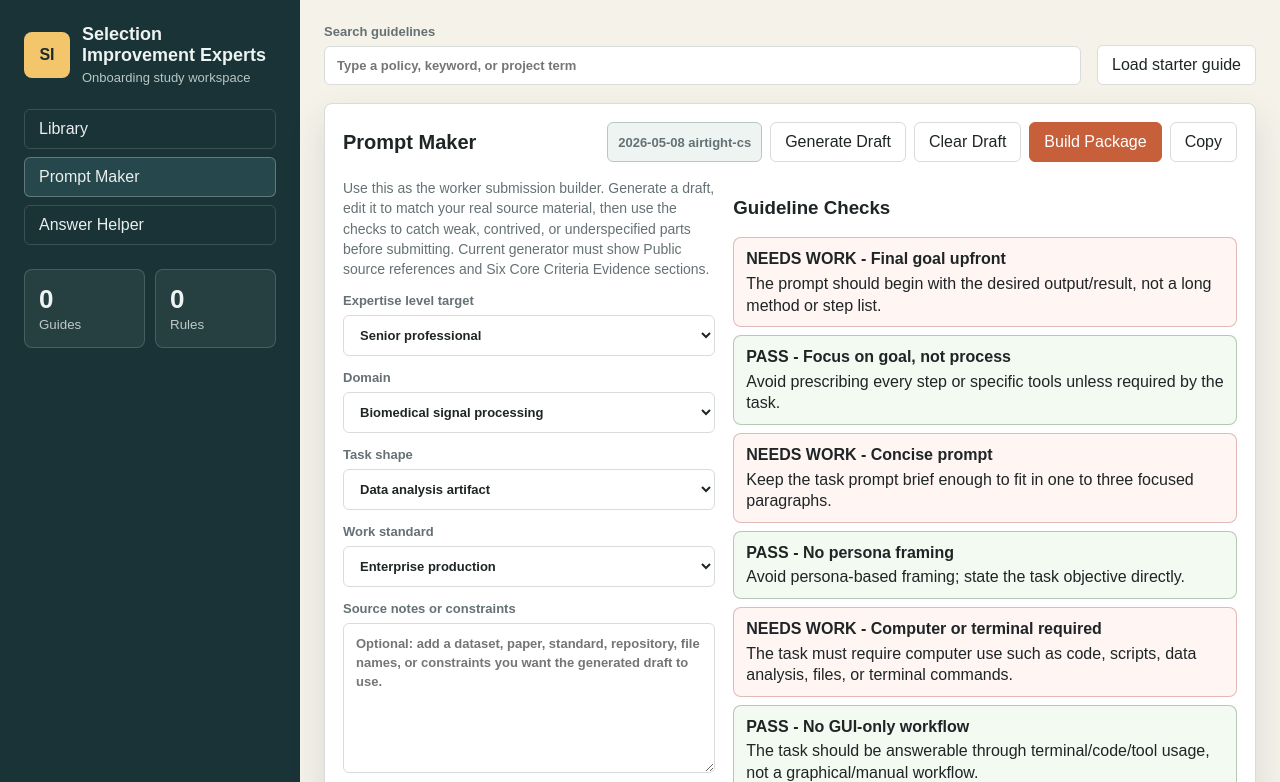
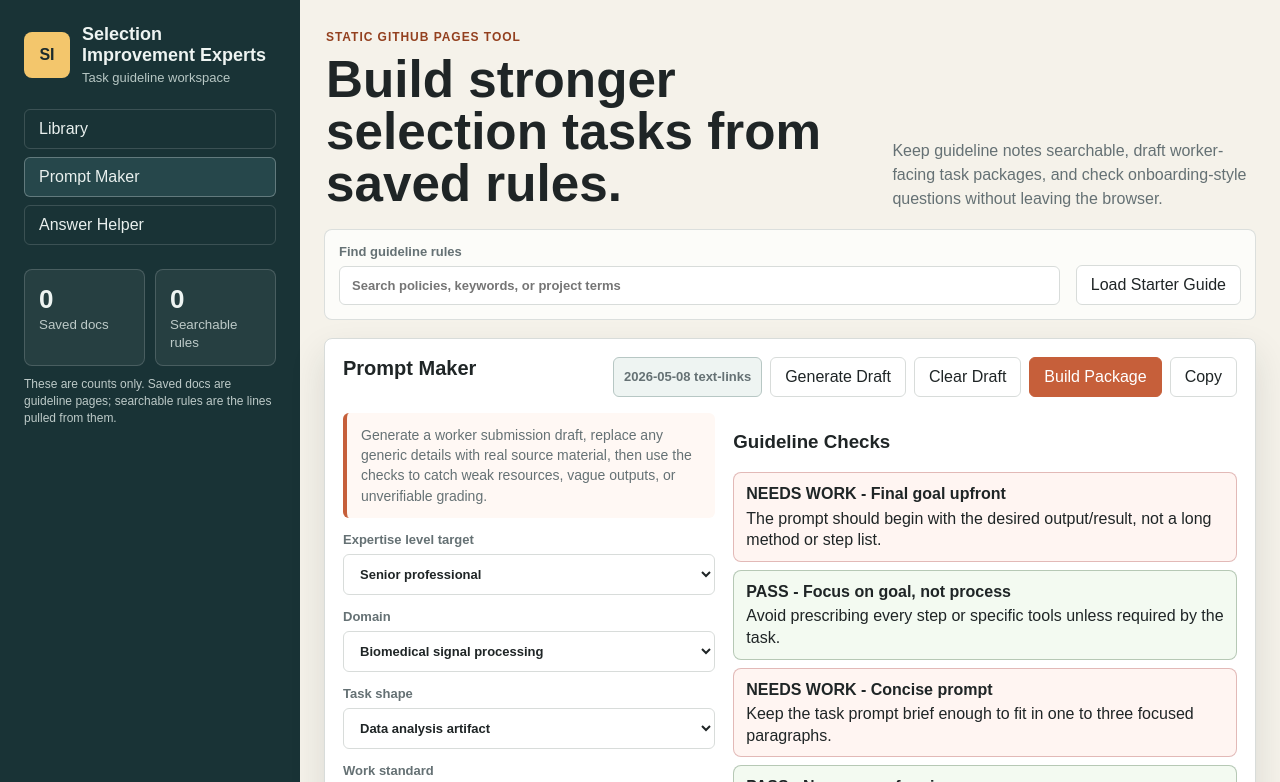
Before and after one commit to DaCameraGirl/selection-improvement-experts, a plain HTML site: page index.html in a window 1280 px wide. Both pictures are taken after a click on the button "Prompt Maker". Shown: the top 782 px of the page. Drawn offline with Linux system fonts and the light colour scheme.

Commit message:
Tighten UI copy and resource links

```diff
--- a/app.js
+++ b/app.js
@@ -1,5 +1,5 @@
 const STORAGE_KEY = "selection-improvement-experts-v1";
-const APP_VERSION = "2026-05-08 airtight-cs";
+const APP_VERSION = "2026-05-08 text-links";
 
 const state = {
   guides: [],
@@ -1012,7 +1012,7 @@ function buildResourceDraft(domainKey, profile, scenario, standard) {
     "Provide one self-contained zip folder with this structure:",
     "",
     "Public source references:",
-    ...resourceSourcesFor(details, profile).map((item) => `- ${item}`),
+    ...resourceSourcesFor(details, profile).map((item) => `- ${formatSourceLink(item)}`),
     "",
     "README.md",
     "- Describe each file, column schema, unit, coordinate/time convention, expected output path, and exclusion rule.",
@@ -1047,6 +1047,20 @@ function resourceSourcesFor(details, profile) {
     `Source basis: ${profile.sourceKit}.`,
     "README.md must name the exact public dataset, repository, paper, standard, or self-contained benchmark source used for the task."
   ];
+}
+
+function formatSourceLink(source) {
+  const text = String(source || "");
+  const urlMatch = text.match(/https?:\/\/\S+/);
+  if (!urlMatch) return text;
+
+  const url = urlMatch[0].replace(/[),.;]+$/, "");
+  const prefix = text.slice(0, urlMatch.index).trim();
+  const suffix = text.slice(urlMatch.index + urlMatch[0].length);
+  const label = prefix.endsWith(":") ? prefix.slice(0, -1).trim() : prefix;
+
+  if (!label) return `${text.slice(0, urlMatch.index)}${url}${suffix}`;
+  return `[${label}](${url})${suffix}`;
 }
 
 function buildGoldenSolutionDraft(domainKey, profile, scenario) {
--- a/index.html
+++ b/index.html
@@ -13,7 +13,7 @@
           <div class="brand-mark" aria-hidden="true">SI</div>
           <div>
             <h1>Selection Improvement Experts</h1>
-            <p>Onboarding study workspace</p>
+            <p>Task guideline workspace</p>
           </div>
         </div>
 
@@ -26,13 +26,14 @@
         <div class="stats">
           <div>
             <span id="stat-guides">0</span>
-            <small>Guides</small>
+            <small>Saved docs</small>
           </div>
           <div>
             <span id="stat-rules">0</span>
-            <small>Rules</small>
+            <small>Searchable rules</small>
           </div>
         </div>
+        <p class="stats-note">These are counts only. Saved docs are guideline pages; searchable rules are the lines pulled from them.</p>
 
         <div class="storage-actions">
           <button id="export-data" type="button">Export</button>
@@ -45,19 +46,27 @@
       </aside>
 
       <main class="workspace">
+        <header class="workspace-intro">
+          <div>
+            <p class="eyebrow">Static GitHub Pages tool</p>
+            <h2>Build stronger selection tasks from saved rules.</h2>
+          </div>
+          <p>Keep guideline notes searchable, draft worker-facing task packages, and check onboarding-style questions without leaving the browser.</p>
+        </header>
+
         <section class="topbar" aria-label="Search">
           <div class="search-box">
-            <label for="search">Search guidelines</label>
-            <input id="search" type="search" placeholder="Type a policy, keyword, or project term" autocomplete="off" />
+            <label for="search">Find guideline rules</label>
+            <input id="search" type="search" placeholder="Search policies, keywords, or project terms" autocomplete="off" />
           </div>
-          <button id="sample-data" type="button">Load starter guide</button>
+          <button id="sample-data" type="button">Load Starter Guide</button>
         </section>
 
         <section class="view is-visible" id="view-library">
           <div class="split">
             <form id="guide-form" class="panel" autocomplete="off">
               <div class="panel-header">
-                <h2>Add Guidelines</h2>
+                <h2>Save Guidelines</h2>
                 <button id="reset-form" type="button" title="Reset form">Reset</button>
               </div>
               <input type="hidden" id="guide-id" />
@@ -71,7 +80,7 @@
               </label>
               <label>
                 Guideline text
-                <textarea id="guide-body" required placeholder="Paste the onboarding guidelines here. Use headings, bullets, numbered rules, or examples."></textarea>
+                <textarea id="guide-body" required placeholder="Paste guideline text, examples, rubrics, or rejection rules."></textarea>
               </label>
               <button class="primary" type="submit">Save guide</button>
             </form>
@@ -91,7 +100,7 @@
             <div class="panel-header">
               <h2>Prompt Maker</h2>
               <div class="inline-actions">
-                <span id="app-version" class="version-pill">airtight-cs</span>
+                <span id="app-version" class="version-pill">text-links</span>
                 <button id="fill-starter-template" type="button">Generate Draft</button>
                 <button id="clear-task-draft" type="button">Clear Draft</button>
                 <button id="build-task-package" class="primary" type="button">Build Package</button>
@@ -100,7 +109,7 @@
             </div>
             <div class="task-layout">
               <section class="task-form">
-                <p class="helper-copy">Use this as the worker submission builder. Generate a draft, edit it to match your real source material, then use the checks to catch weak, contrived, or underspecified parts before submitting. Current generator must show Public source references and Six Core Criteria Evidence sections.</p>
+                <p class="helper-copy">Generate a worker submission draft, replace any generic details with real source material, then use the checks to catch weak resources, vague outputs, or unverifiable grading.</p>
 
                 <label>
                   Expertise level target
@@ -159,12 +168,12 @@
 
                 <label>
                   Source notes or constraints
-                  <textarea id="task-domain" placeholder="Optional: add a dataset, paper, standard, repository, file names, or constraints you want the generated draft to use."></textarea>
+                  <textarea id="task-domain" placeholder="Optional: name the dataset, paper, standard, repository, files, or constraints the draft should honor."></textarea>
                 </label>
 
                 <label>
                   Generated prompt draft
-                  <textarea id="task-prompt" placeholder="Click Generate Draft, then edit the prompt so it matches your actual source material and task idea."></textarea>
+                  <textarea id="task-prompt" placeholder="Generate a draft, then edit it to match the actual source package and task goal."></textarea>
                 </label>
 
                 <label>
@@ -174,7 +183,7 @@
 
                 <label>
                   Golden solution
-                  <textarea id="task-solution" placeholder="Describe the solution path as granularly as possible. Include actual commands, code/script names, or logical steps an expert would execute."></textarea>
+                  <textarea id="task-solution" placeholder="Describe the expert solve path with commands, script names, checks, and expected outputs."></textarea>
                 </label>
 
                 <label>
@@ -189,12 +198,12 @@
 
                 <label>
                   Verifiers description
-                  <textarea id="task-verifiers" placeholder="Describe deterministic checks that accept only correct outputs. Avoid subjective judging, methodology checks, and unverifiable scripts as final answers."></textarea>
+                  <textarea id="task-verifiers" placeholder="Describe deterministic checks for output files, schemas, tolerances, fixtures, and failure cases."></textarea>
                 </label>
 
                 <label>
                   Optional agent difficulty check
-                  <textarea id="task-agent-check" placeholder="If tested with a terminal-enabled coding tool, summarize what happened and whether failures were due to reasoning, tool use, debugging, or workflow limits."></textarea>
+                  <textarea id="task-agent-check" placeholder="If tested with a terminal coding tool, summarize the run and where it failed."></textarea>
                 </label>
               </section>
 
@@ -216,7 +225,7 @@
             </div>
             <label>
               Onboarding question or scenario
-              <textarea id="question-input" placeholder="Paste an onboarding question or scenario. The helper will find matching guideline notes and build an answer outline."></textarea>
+              <textarea id="question-input" placeholder="Paste a question or scenario. The helper will find matching guideline notes and draft an answer outline."></textarea>
             </label>
             <div class="answer-grid">
               <section>
@@ -253,6 +262,6 @@
       </article>
     </template>
 
-    <script src="app.js?v=20260508-airtight-cs"></script>
+    <script src="app.js?v=20260508-text-links"></script>
   </body>
 </html>
--- a/styles.css
+++ b/styles.css
@@ -154,6 +154,13 @@ button:hover,
   color: #bdcac8;
 }
 
+.stats-note {
+  margin: -14px 0 0;
+  color: #bdcac8;
+  font-size: 12px;
+  line-height: 1.4;
+}
+
 .storage-actions {
   margin-top: auto;
   display: grid;
@@ -178,6 +185,40 @@ button:hover,
 .workspace {
   min-width: 0;
   padding: 24px;
+  display: grid;
+  gap: 18px;
+  align-content: start;
+}
+
+.workspace-intro {
+  display: grid;
+  grid-template-columns: minmax(0, 0.78fr) minmax(280px, 0.52fr);
+  gap: 24px;
+  align-items: end;
+  padding: 4px 2px 0;
+}
+
+.workspace-intro h2 {
+  margin: 0;
+  max-width: 780px;
+  font-size: clamp(30px, 4vw, 52px);
+  line-height: 1.02;
+  letter-spacing: 0;
+}
+
+.workspace-intro p {
+  margin: 0;
+  color: var(--muted);
+  line-height: 1.5;
+}
+
+.workspace-intro .eyebrow {
+  margin-bottom: 8px;
+  color: var(--accent-dark);
+  font-size: 12px;
+  font-weight: 800;
+  letter-spacing: 0.08em;
+  text-transform: uppercase;
 }
 
 .topbar {
@@ -185,7 +226,11 @@ button:hover,
   grid-template-columns: minmax(0, 1fr) auto;
   gap: 16px;
   align-items: end;
-  margin-bottom: 18px;
+  margin-bottom: 0;
+  padding: 14px;
+  border: 1px solid rgba(216, 220, 218, 0.9);
+  border-radius: 8px;
+  background: rgba(255, 255, 255, 0.72);
 }
 
 .search-box,
@@ -253,7 +298,7 @@ textarea {
   display: flex;
   justify-content: space-between;
   gap: 12px;
-  align-items: center;
+  align-items: flex-start;
   margin-bottom: 16px;
 }
 
@@ -395,6 +440,10 @@ summary {
   color: var(--muted);
   line-height: 1.45;
   font-size: 14px;
+  padding: 12px 14px;
+  border-left: 4px solid var(--accent);
+  background: #fff8f4;
+  border-radius: 6px;
 }
 
 .task-form textarea {
@@ -514,8 +563,13 @@ legend {
   .split,
   .answer-grid,
   .task-layout,
-  .topbar {
+  .topbar,
+  .workspace-intro {
     grid-template-columns: 1fr;
+  }
+
+  .workspace-intro {
+    gap: 10px;
   }
 }
 
```
